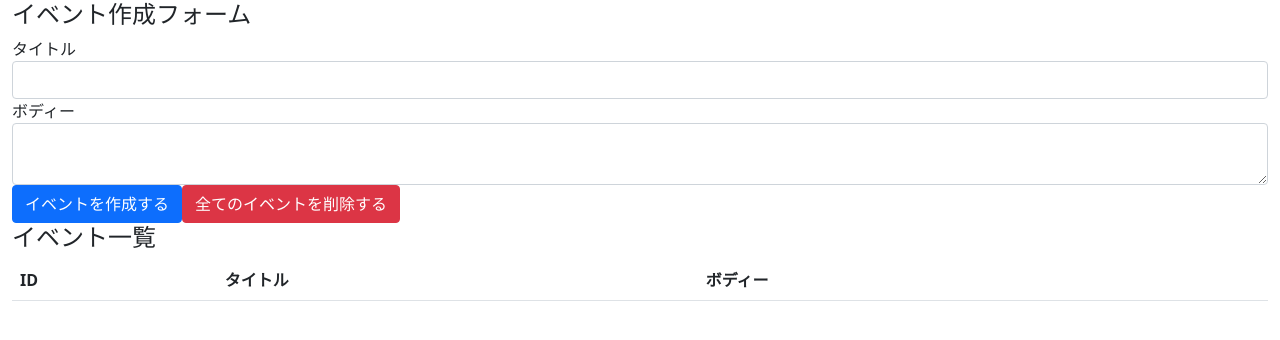
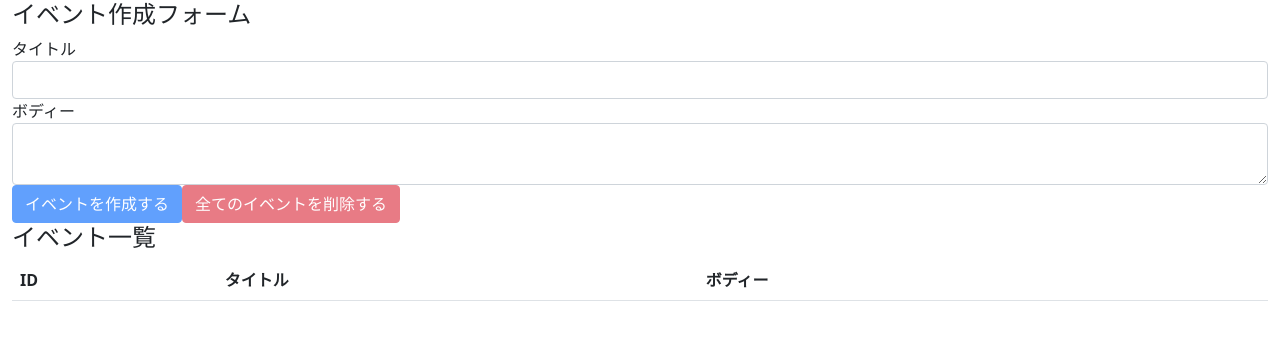
Before and after one commit to krn-07/react-hooks-101, a React (Create React App) app: page / in a window 1280 px wide. Shown: the top 340 px of the page. Built offline with nearby package versions, Linux system fonts and the light colour scheme.

Commit message:
implement all events deletion feature

```diff
--- a/src/components/App.js
+++ b/src/components/App.js
@@ -23,6 +23,14 @@
     setBody('')
   }
 
+  const deleteAllEvents = e => {
+    e.preventDefault()
+    const result = window.confirm('全てのイベントを本当に削除してもよろしいですか？')
+    if (result) dispatch({ type: 'DELETE_ALL_EVENTS' })
+  }
+
+  const unCreatable = title === '' || body === ''
+
   return (
     <div className="container-fluid">
       <h4>イベント作成フォーム</h4>
@@ -37,8 +45,8 @@
           <textarea className="form-control" id="formEventBody" value={body} onChange={e => setBody(e.target.value)} />
         </div>
 
-        <button className="btn btn-primary" onClick={addEvent}>イベントを作成する</button>
-        <button className="btn btn-danger">全てのイベントを削除する</button>
+        <button className="btn btn-primary" onClick={addEvent} disabled={unCreatable}>イベントを作成する</button>
+        <button className="btn btn-danger" onClick={deleteAllEvents} disabled={state.length === 0}>全てのイベントを削除する</button>
       </form>
 
       <h4>イベント一覧</h4>
--- a/src/components/Event.js
+++ b/src/components/Event.js
@@ -2,7 +2,8 @@
 const Event = ({ dispatch, event }) => {
   const id = event.id
   const handleClickDeleteButton = () => {
-    dispatch({ type: 'DELETE_EVENT', id})
+    const result = window.confirm(`イベント(id=${id})を本当に削除してもよろしいですか？`)
+    if (result) dispatch({ type: 'DELETE_EVENT', id})
   }
 
   return (
```
